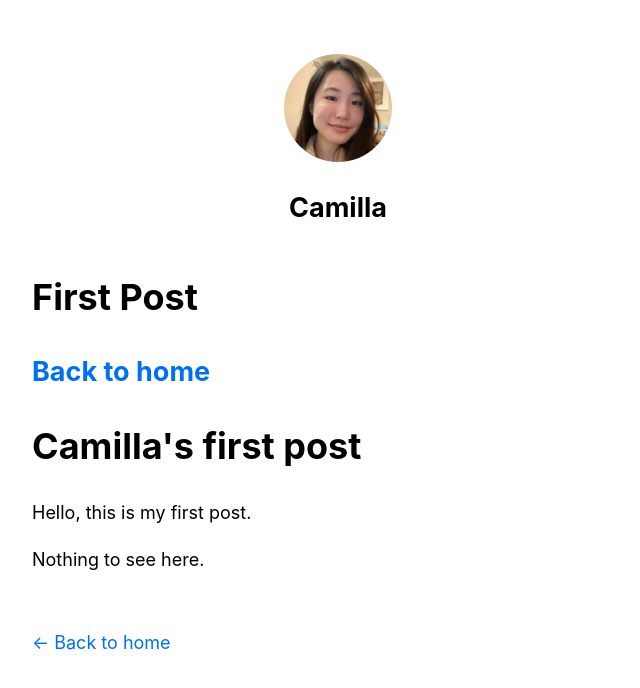
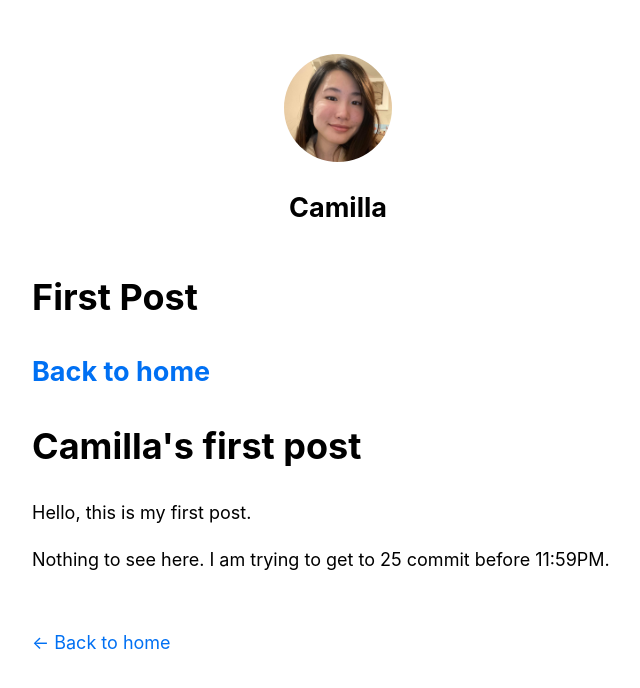
Before and after one commit to louisgv/art, a Next.js app: page /posts/first-post in a window 1280 px wide. Shown: the top 688 px of the page, without its empty margins (302-942 px from the left). Built offline with nearby package versions, Linux system fonts and the light colour scheme.

Commit message:
added more information to the paragraph i just created in first post

```diff
--- a/pages/posts/first-post.js
+++ b/pages/posts/first-post.js
@@ -19,7 +19,7 @@ export default function FirstPost() {
         Hello, this is my first post.
       </p>
       <p>
-        Nothing to see here.
+        Nothing to see here. I am trying to get to 25 commit before 11:59PM.
       </p>
 
     </Layout>
```
